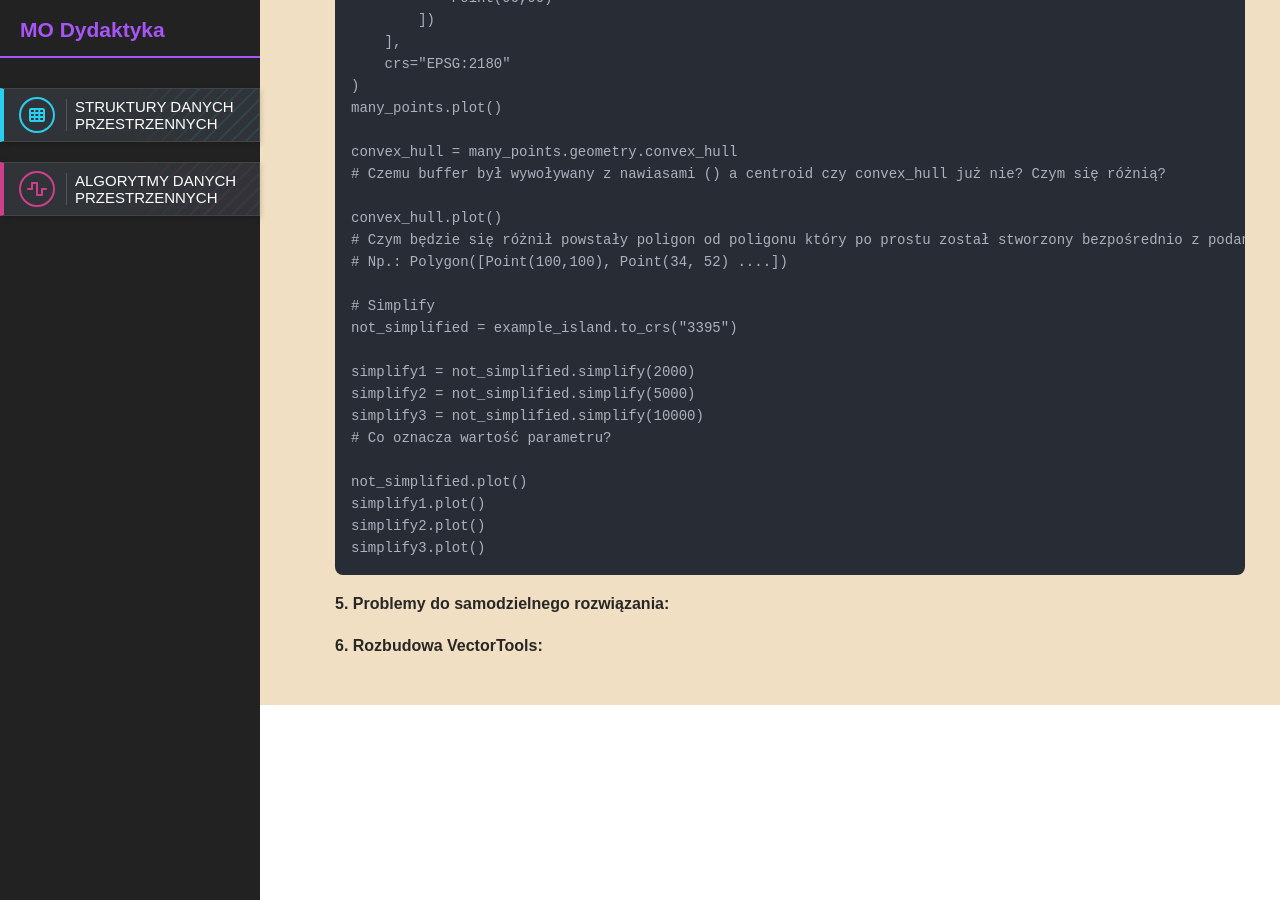
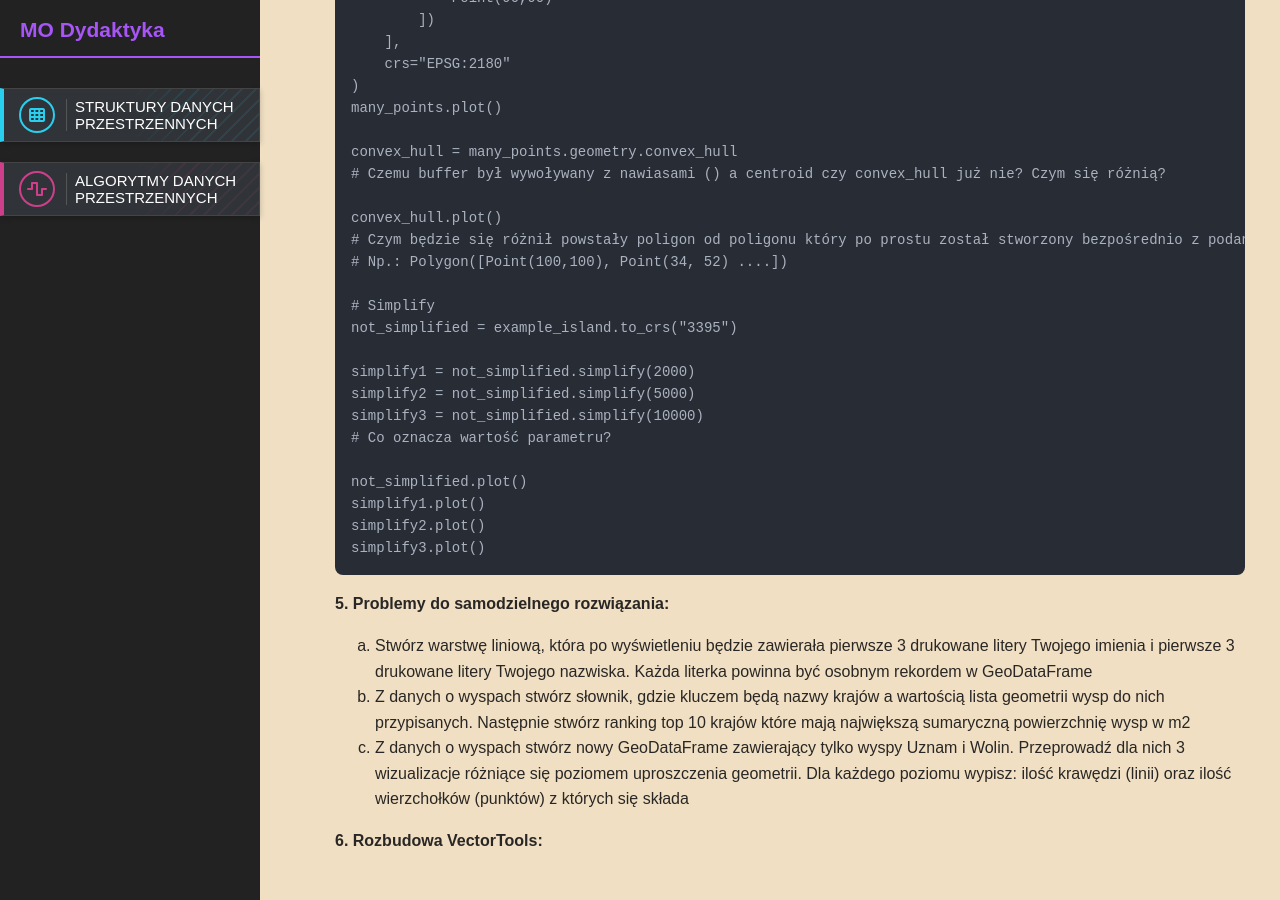
Before and after one commit to MateuszOsko/mo-dydaktyka, a Jekyll site: the page built from _courses/structures/2wektor-3.md, in a window 1280 px wide and 900 px high, scrolled down 5084 px. Built offline with Jekyll 4.4.1, drawn with Linux system fonts in a browser that asks for light colours; nearby versions of some CDN libraries.

Commit message:
Wektor - tworzenie obiektów cz.3

```diff
--- a/_courses/structures/2wektor-3.md
+++ b/_courses/structures/2wektor-3.md
@@ -276,5 +276,11 @@ simplify3.plot()
 
 **5. Problemy do samodzielnego rozwiązania:**
 
+<ol type="a">
+  <li>Stwórz warstwę liniową, która po wyświetleniu będzie zawierała pierwsze 3 drukowane litery Twojego imienia i pierwsze 3 drukowane litery Twojego nazwiska. Każda literka powinna być osobnym rekordem w GeoDataFrame</li>
+  <li>Z danych o wyspach stwórz słownik, gdzie kluczem będą nazwy krajów a wartością lista geometrii wysp do nich przypisanych. Następnie stwórz ranking top 10 krajów które mają największą sumaryczną powierzchnię wysp w m2</li>
+  <li>Z danych o wyspach stwórz nowy GeoDataFrame zawierający tylko wyspy Uznam i Wolin. Przeprowadź dla nich 3 wizualizacje różniące się poziomem uproszczenia geometrii. Dla każdego poziomu wypisz: ilość krawędzi (linii) oraz ilość wierzchołków (punktów) z których się składa</li>
+</ol>
+
 
 **6. Rozbudowa VectorTools:**
```
